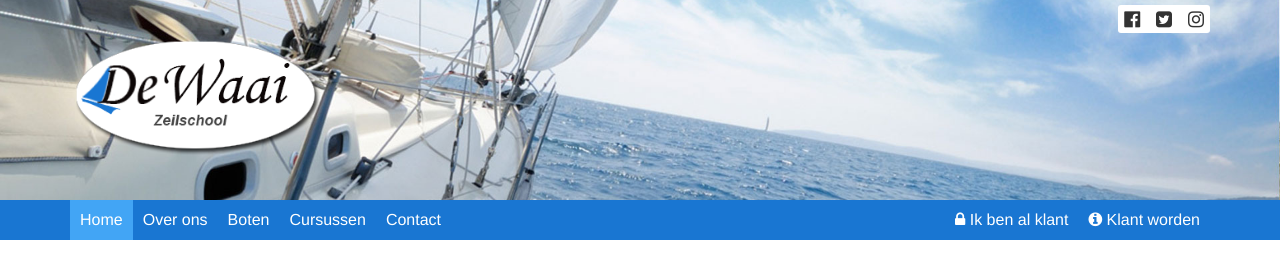
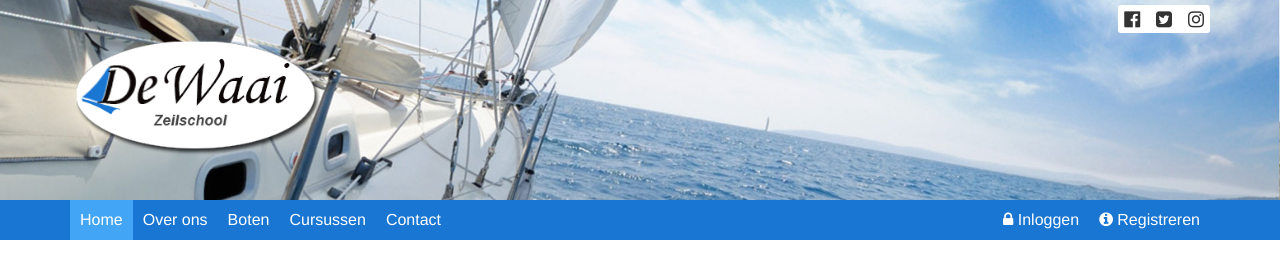
Before and after one commit to Harmenn/zeilschooldewaai, a PHP site: page /zeilschooldewaai/ in a window 1280 px wide. Shown: the top 280 px of the page. Run offline with PHP 8.4, Linux system fonts and the light colour scheme; some libraries are stand-ins or nearby versions.

Commit message:
Header items toevoegen

```diff
--- a/app/templates/default/css/header.css
+++ b/app/templates/default/css/header.css
@@ -82,7 +82,6 @@
     text-align: center;
     color: #1976d2;
     cursor: pointer;
-    transition: .1s;
     text-decoration: none;
 }
 .ResponsiveItem:hover{
--- a/app/templates/default/header.php
+++ b/app/templates/default/header.php
@@ -70,8 +70,8 @@ $hooks->run('afterBody');
 		<?php if (\Helpers\Session::get('username')) {
 			?><a href="loguit"><div class="NavItem"><i class="fa fa-lock"></i> Uitloggen</div></a><?php
 		}else{ ?>
-			<a href="login"><div class="NavItem <?php if($data['title'] == 'Login'){echo 'active';} ?>"><i class="fa fa-lock"></i> Ik ben al klant</div></a><?php } ?>
-			<a href="registreren"><div class="NavItem <?php if($data['title'] == 'Registeren'){echo 'active';} ?>"><i class="fa fa-info-circle"></i> Klant worden</div></a>
+			<a href="login"><div class="NavItem <?php if($data['title'] == 'Login'){echo 'active';} ?>"><i class="fa fa-lock"></i> Inloggen</div></a><?php } ?>
+			<a href="registreren"><div class="NavItem <?php if($data['title'] == 'Registeren'){echo 'active';} ?>"><i class="fa fa-info-circle"></i> Registreren</div></a>
 			<!--<i class="fa fa-lock"></i>-->
 		</div>
 		<div id="ResponsiveLogo">De Waai | <?= $data['title']  ?></div>
@@ -79,6 +79,7 @@ $hooks->run('afterBody');
 	</div>
 	<div class="responsiveMenu">
 		<a href="home"><div class="ResponsiveItem">Home</div></a>
+		<a href="overons"><div class="ResponsiveItem">Over ons</div></a>
 		<a href="boten"><div class="ResponsiveItem">Boten</div></a>
 		<a href="cursussen"><div class="ResponsiveItem">Cursussen</div></a>
 		<a href="contact"><div class="ResponsiveItem">contact</div></a>
```
